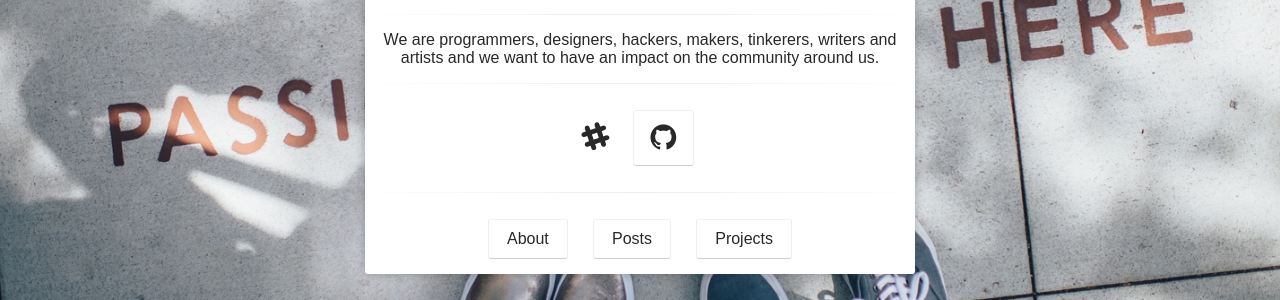
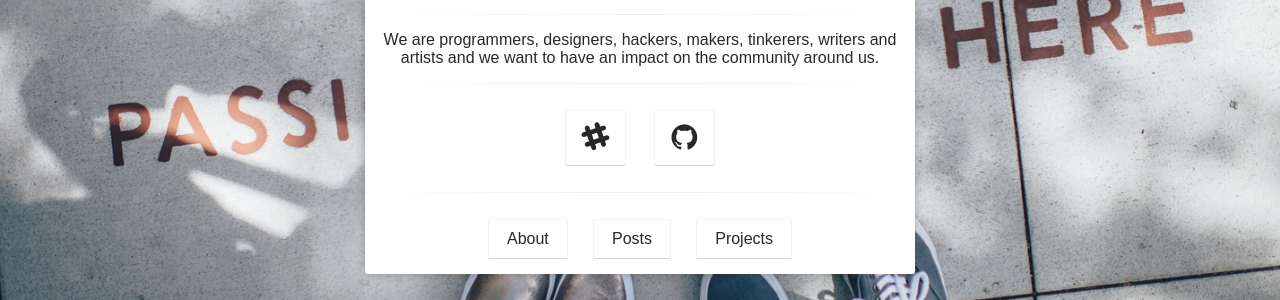
Before and after one commit to CodeForFoco/codeforfoco.github.io, a Jekyll site: the page built from index.html, in a window 1280 px wide. Shown: the part 419-719 px from the top of the page. Built offline with Jekyll 4.4.1, drawn with Linux system fonts in a browser that asks for light colours; some web fonts are replaced; comment, search, counter and statistics services are not loaded.

Commit message:
fixes typo in social links

```diff
--- a/_includes/social-links.html
+++ b/_includes/social-links.html
@@ -1,7 +1,7 @@
                     <hr class="hr-line">
                     <h3 class="title" style="font-size:30px;">
                         {% if site.email %}<a class="social-btn" href="mailto:{{ site.email }}" target="_blank" rel="noopener noreferrer"><i class="fa fa-fw fa-envelope-square"></i></a>{% endif %}
-                        {% if site.slack %}<a class="scoial-btn" href="https://{{ site.slack }}.slack.com" target="_blank" rel="noopener noreferrer"><i class="fa fa-fw fa-slack"></i></a>{% endif %}
+                        {% if site.slack %}<a class="social-btn" href="https://{{ site.slack }}.slack.com" target="_blank" rel="noopener noreferrer"><i class="fa fa-fw fa-slack"></i></a>{% endif %}
                         {% if site.twitter %}<a class="social-btn" href="http://twitter.com/{{ site.twitter }}" target="_blank" rel="noopener noreferrer"><i class="fa fa-fw fa-twitter-square"></i></a>{% endif %}
                         {% if site.facebook %}<a class="social-btn" href="http://facebook.com/{{ site.facebook }}" target="_blank" rel="noopener noreferrer"><i class="fa fa-fw fa-facebook-square"></i></a>{% endif %}
                         {% if site.google.plus %}<a class="social-btn" href="http://plus.google.com/+{{ site.google.plus }}" target="_blank" rel="noopener noreferrer"><i class="fa fa-fw fa-google-plus-square"></i></a>{% endif %}
```
